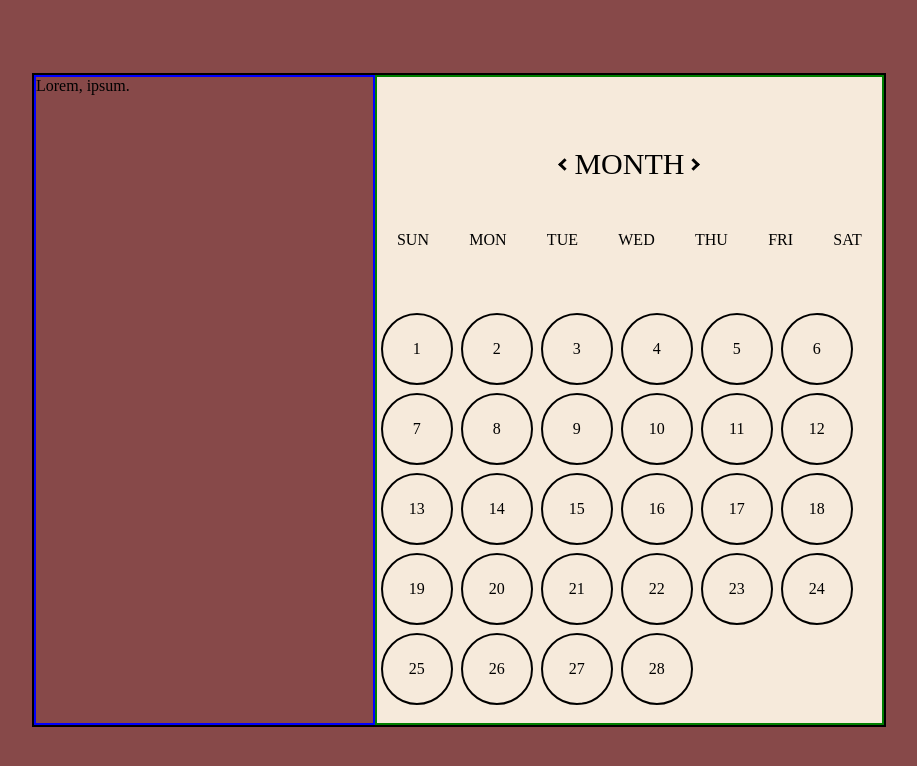
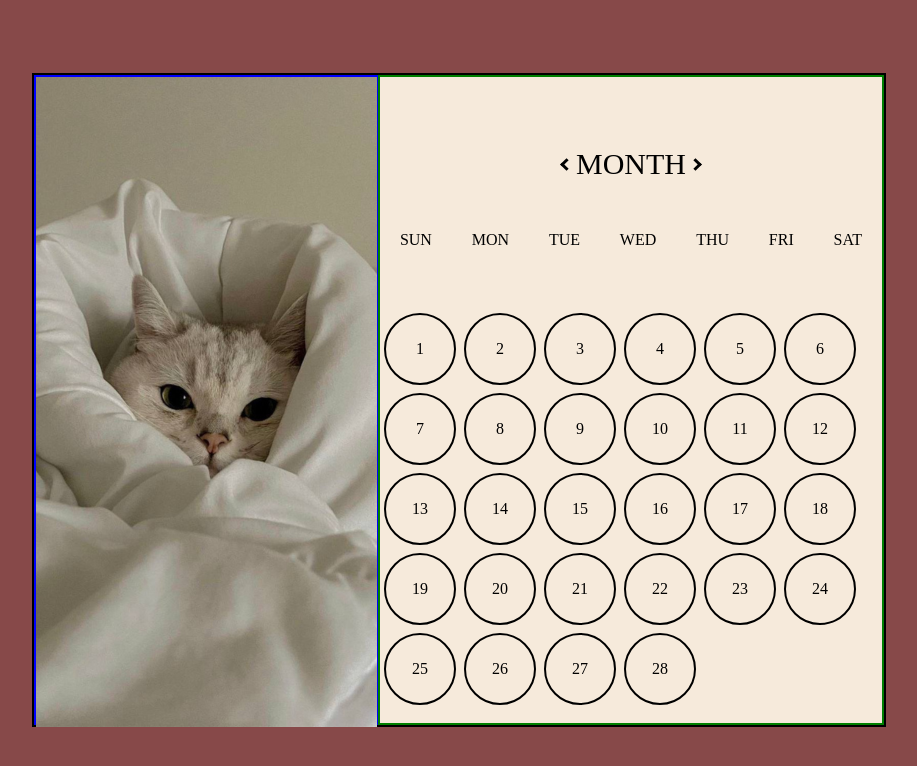
Before and after one commit to namanica/calendar, a plain HTML site: page index.html in a window 1280 px wide. In both pictures the pointer is over the icon 874 px from the left and 164 px from the top of the page. Shown: the whole page, without its empty margins (181-1098 px from the left). Drawn offline with Linux system fonts and the light colour scheme.

Commit message:
added pictures

```diff
--- a/index.html
+++ b/index.html
@@ -10,7 +10,7 @@
 </head>
 <body>
   <div class="calendar-wrapper">
-    <div class="img">Lorem, ipsum.</div>
+    <div class="img"><img alt="season cat" src="images/february.png"></div>
     <div class="calendar">
     <div class="monthName"><i class="left-arrow"></i>MONTH<i class="right-arrow"></i></div>
     <div class="weekDays">
--- a/style.css
+++ b/style.css
@@ -10,7 +10,6 @@ body {
   justify-content: center;
   height: 100vh;
 }
-
 
 .calendar-wrapper{
   border: 2px solid black;
@@ -76,3 +75,11 @@ i {
 .left-arrow {
   transform: rotate(135deg);
 }
+
+.right-arrow:hover {
+  cursor: pointer;
+}
+
+.left-arrow:hover {
+  cursor: pointer;
+}
```
Also changed, not shown: images/april.png (added), images/august.png (added), images/december.png (added), images/february.png (added), images/january.png (added), images/july.png (added), images/june.png (added), images/march.png (added), images/may.png (added), images/november.png (added), images/october.png (added), images/september.png (added).
